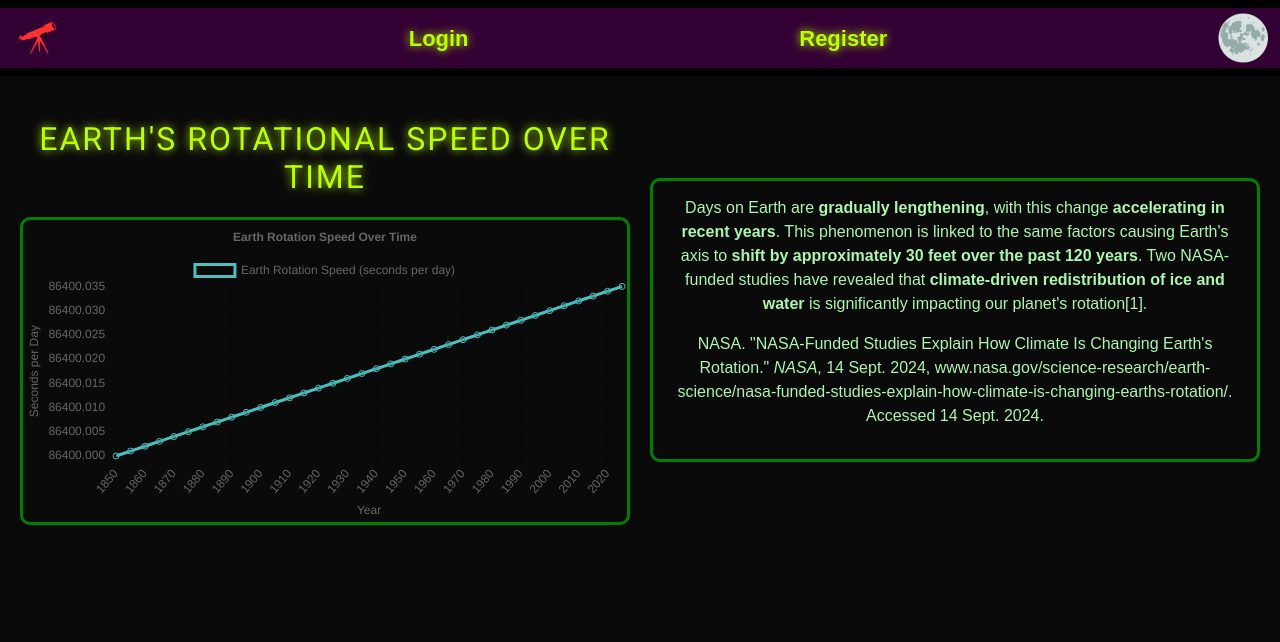
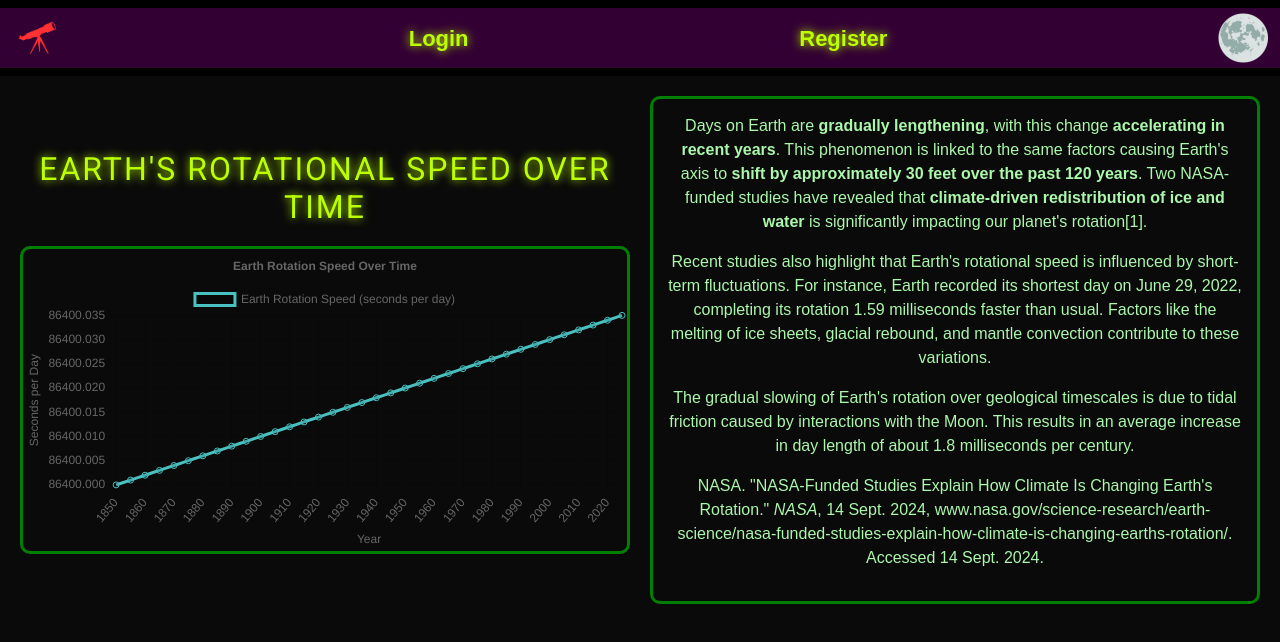
Before and after one commit to SharukhGV/emergency-response-frontend, a React (Vite) app: page /earthrotation in a window 1280 px wide. Shown: the top 642 px of the page. Built offline with nearby package versions, Linux system fonts and the light colour scheme.

Commit message:
earth rotation page clarification

```diff
--- a/src/pages/components/EarthRotationSpeed.jsx
+++ b/src/pages/components/EarthRotationSpeed.jsx
@@ -129,17 +129,30 @@ const EarthRotationSpeed = () => {
               ))}
             </tbody>
           </table> */}
-      <div style={{ height: 'auto', maxWidth: '800px', margin: '20px auto', border:"solid", borderColor:"green", borderRadius:"10px" }}>
+          <div style={{ height: 'auto', maxWidth: '800px', margin: '20px auto', border: "solid", borderColor: "green", borderRadius: "10px" }}>
             <Line data={chartData} options={chartOptions} />
           </div>
         </div>
-<div className='div2MOON' style={{border:"solid", borderColor:"green", borderRadius:"10px", padding:"15px"}}>
-      <div> <p>Days on Earth are <strong>gradually lengthening</strong>, with this change <strong>accelerating in recent years</strong>. This phenomenon is linked to the same factors causing Earth's axis to <strong>shift by approximately 30 feet over the past 120 years</strong>. Two NASA-funded studies have revealed that <strong>climate-driven redistribution of ice and water</strong> is significantly impacting our planet's rotation[1].</p> </div>
-      <div> <p>NASA. "NASA-Funded Studies Explain How Climate Is Changing Earth's Rotation." <em>NASA</em>, 14 Sept. 2024, www.nasa.gov/science-research/earth-science/nasa-funded-studies-explain-how-climate-is-changing-earths-rotation/. Accessed 14 Sept. 2024.</p> </div>
+
+        <div className='div2MOON' style={{ border: "solid", borderColor: "green", borderRadius: "10px", padding: "15px" }}>
+          <div>
+            <p>Days on Earth are <strong>gradually lengthening</strong>, with this change <strong>accelerating in recent years</strong>. This phenomenon is linked to the same factors causing Earth's axis to <strong>shift by approximately 30 feet over the past 120 years</strong>. Two NASA-funded studies have revealed that <strong>climate-driven redistribution of ice and water</strong> is significantly impacting our planet's rotation[1].</p>
+          </div>
+          <div>
+            <p>Recent studies also highlight that Earth's rotational speed is influenced by short-term fluctuations. For instance, Earth recorded its shortest day on June 29, 2022, completing its rotation 1.59 milliseconds faster than usual. Factors like the melting of ice sheets, glacial rebound, and mantle convection contribute to these variations.</p>
+          </div>
+          <div>
+            <p>The gradual slowing of Earth's rotation over geological timescales is due to tidal friction caused by interactions with the Moon. This results in an average increase in day length of about 1.8 milliseconds per century.</p>
+          </div>
+          <div>
+            <p>NASA. "NASA-Funded Studies Explain How Climate Is Changing Earth's Rotation." <em>NASA</em>, 14 Sept. 2024, www.nasa.gov/science-research/earth-science/nasa-funded-studies-explain-how-climate-is-changing-earths-rotation/. Accessed 14 Sept. 2024.</p>
+          </div>
         </div>
         <br></br>
-    </div></>
+      </div>
+    </>
   );
+
 };
 
 export default EarthRotationSpeed;
```
Lines whose indentation alone changed are shown as unchanged.
